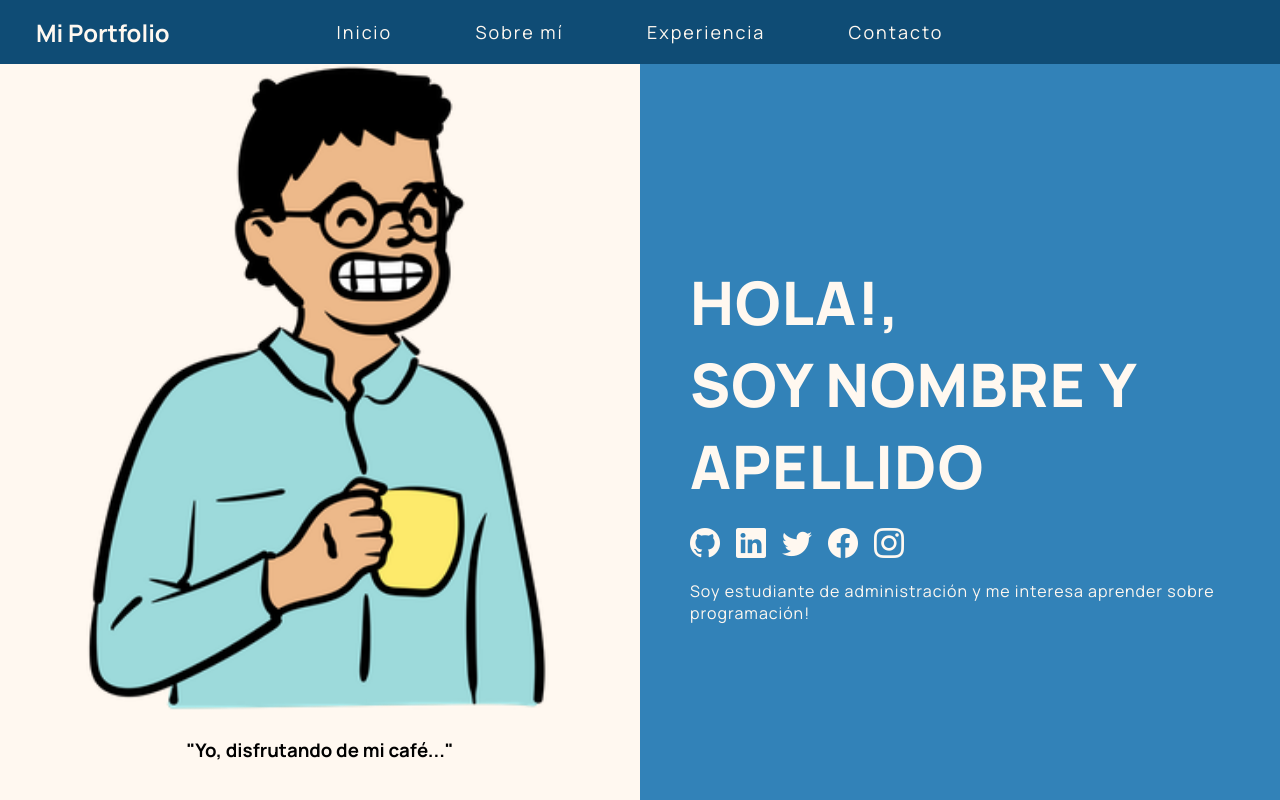
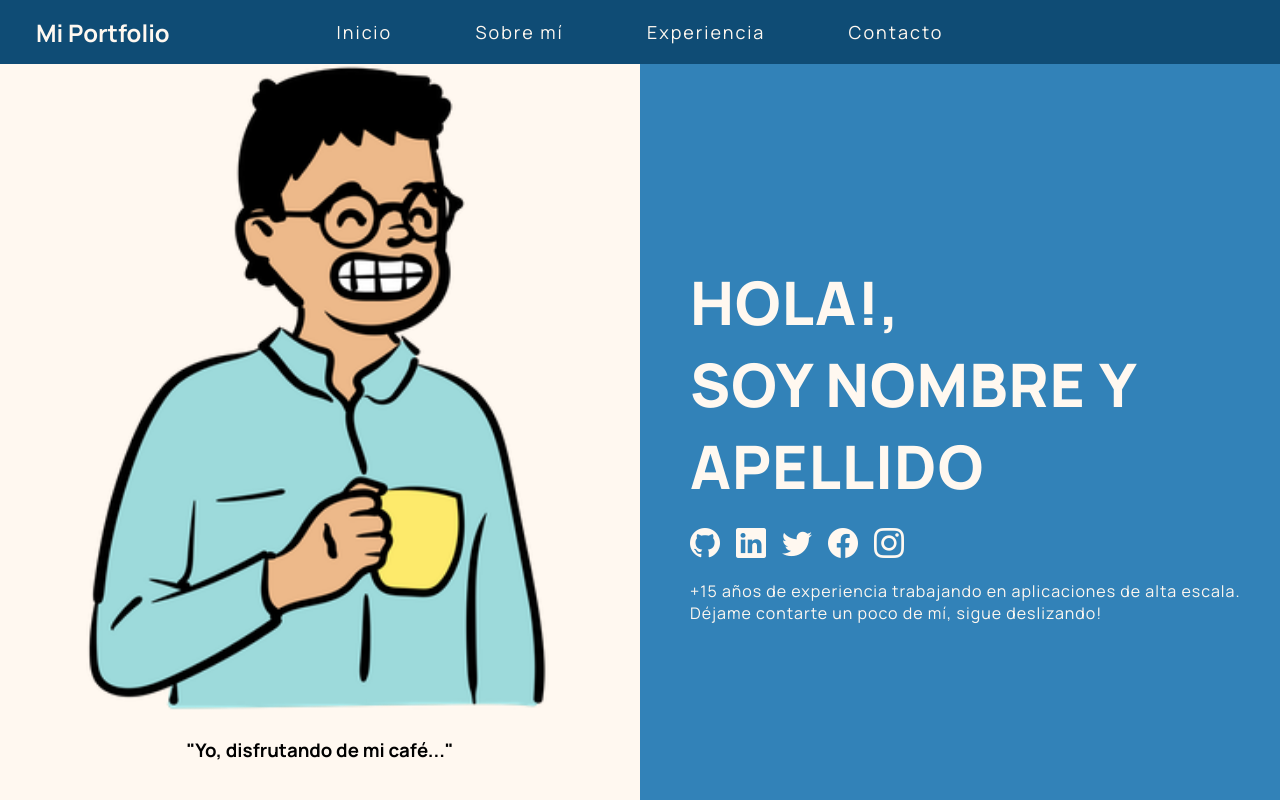
Before and after one commit to benjacortasa/portfolio-template, a plain HTML site: page index.html in a window 1280 px wide. Shown: the top 800 px of the page. Drawn offline with nearby package versions, Linux system fonts and the light colour scheme.

Commit message:
Update index.html

```diff
--- a/index.html
+++ b/index.html
@@ -47,7 +47,7 @@
           <li><a class="socials-icon" href=""><i class="bi bi-instagram"></i></a></li>
         </ul>
 
-        <p class="description">Soy estudiante de administración y me interesa aprender sobre programación!</p>
+        <p class="description">+15 años de experiencia trabajando en aplicaciones de alta escala. <br> Déjame contarte un poco de mí, sigue deslizando!</p>
       </div>
 
     </div>
```
